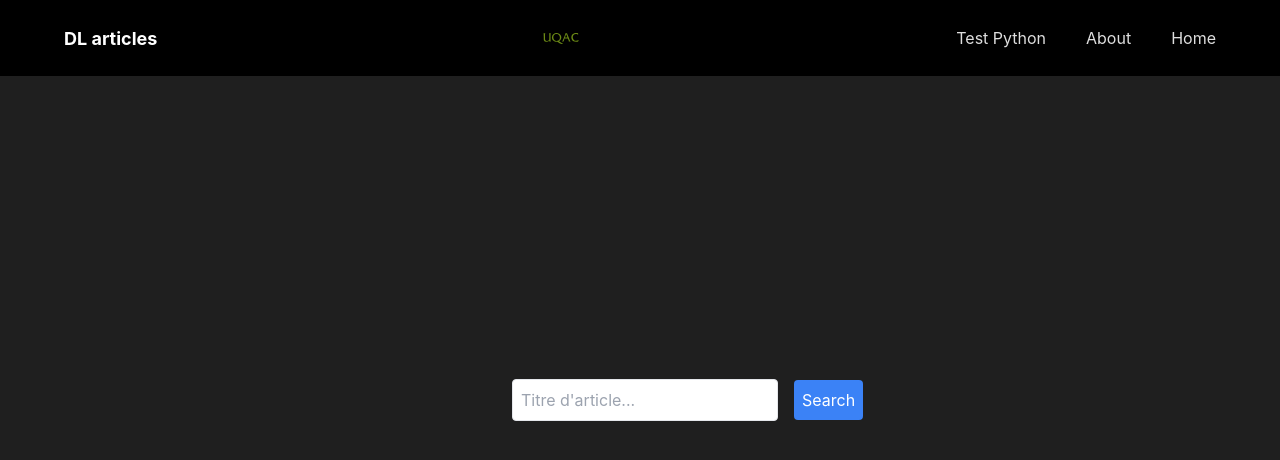
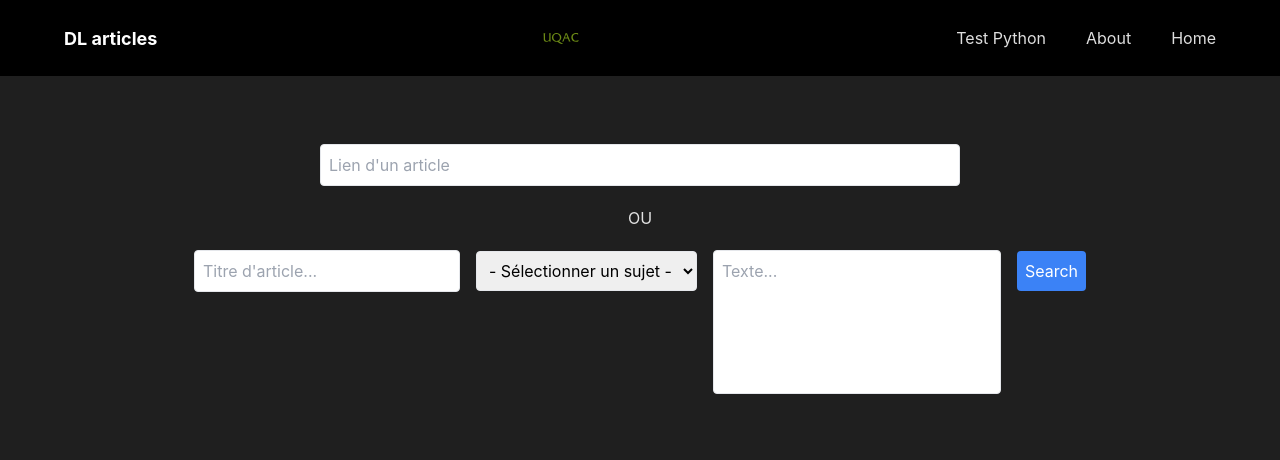
Before and after one commit to clement-robin/machine_learning_articles, a React (Vite) app in the folder WEB/: page / in a window 1280 px wide. Shown: the top 460 px of the page. Built offline with nearby package versions, Linux system fonts and the light colour scheme.

Commit message:
search finished

```diff
--- a/WEB/src/components/Home.jsx
+++ b/WEB/src/components/Home.jsx
@@ -7,7 +7,7 @@ function Home() {
   const [showResults, setShowResults] = useState(false);
 
   const handleSearch = () => {
-    console.log("ouioui");
+    console.log("test");
     setShowResults(true);
   };
 
--- a/WEB/src/components/Search.jsx
+++ b/WEB/src/components/Search.jsx
@@ -1,21 +1,62 @@
-import React from 'react';
+import React, { useState } from 'react';
 
-function Search({ title, setTitle, handleSearch }) {
+function Search({ title, setTitle, text, handleSearch }) {
+  const [category, setCategory] = useState('');
+
+  const handleCategoryChange = (e) => {
+    setCategory(e.target.value);
+  };
+
   return (
-    <div className="min-h-screen flex items-center ml-[40%]">
+    <div>
+      <div className="mt-36 flex justify-center">
+        <input
+          className="p-2 w-6/12 border rounded text-black"
+          type="search"
+          placeholder="Lien d'un article"
+          value={title}
+        />
+      </div>
+      <div className="mt-5 flex justify-center">
+        OU
+      </div>
+      <div className="mt-5 flex justify-center">
         <div>
           <input
-          className="p-2 border rounded"
-          type="text"
+            className="p-2 border rounded text-black"
+            type="search"
             placeholder="Titre d'article..."
             value={title}
             onChange={(e) => setTitle(e.target.value)}
+          />
+
+          <select
+            className="p-2 border rounded ml-4 text-black"
+            value={category}
+            onChange={handleCategoryChange}
+          >
+            <option value="">- Sélectionner un sujet -</option>
+            <option value="politicsNews">politicsNews</option>
+            <option value="worldnews">worldnews</option>
+            <option value="News">News</option>
+            <option value="politics">politics</option>
+            <option value="left-news">left-news</option>
+            <option value="Government News">Government News</option>
+            <option value="US_News">US_News</option>
+            <option value="Middle-east">Middle-east</option>
+          </select>
+
+          <textarea
+            className="p-2 border w-72 h-36 rounded ml-4 mb-[-117px] resize-none text-black"
+            placeholder="Texte..."
+            value={text}
           />
           <button className="p-2 ml-4 bg-blue-500 text-white rounded" onClick={handleSearch}>
             Search
           </button>
         </div>
       </div>
+    </div>
   );
 }
 
--- a/WEB/src/index.css
+++ b/WEB/src/index.css
@@ -4,8 +4,6 @@
 
 body {
   margin: 0;
-  min-width: 320px;
-  min-height: 100vh;
   background-color: #1f1f1f;
   color: rgba(255, 255, 255, 0.87);
   font-family: Inter, system-ui, Avenir, Helvetica, Arial, sans-serif;
```
Also changed, not shown: 1 other file (tests, documents, lock files or other folders). Lines whose indentation alone changed are shown as unchanged.
